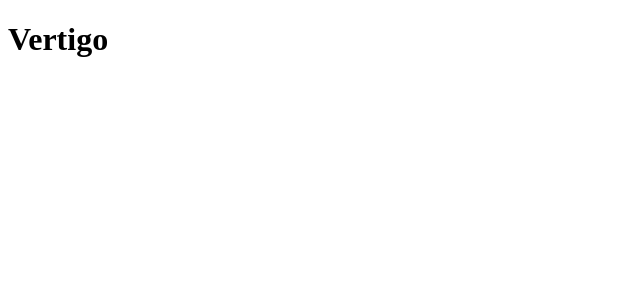
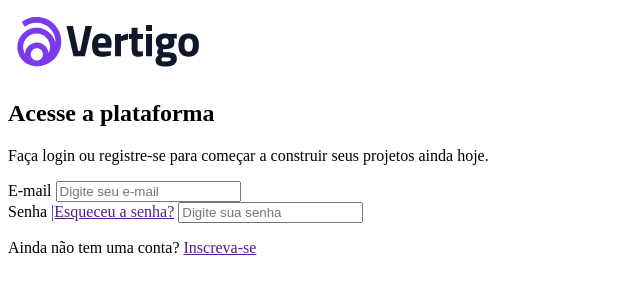
Before and after one commit to livsantana/projeto-vertigo, a plain HTML site: page index.html in a window 1280 px wide. Shown: the whole page, without its empty margins (0-640 px from the left). Drawn offline with Linux system fonts and the light colour scheme.

Commit message:
Atualização -HTML terminado

```diff
--- a/index.html
+++ b/index.html
@@ -1,13 +1,40 @@
 <!DOCTYPE html>
 <html lang="pt-BR">
+
 <head>
     <meta charset="UTF-8">
     <meta name="viewport" content="width=device-width, initial-scale=1.0">
     <link rel="stylesheet" href="style.css">
     <title>Vertigo</title>
 </head>
+
 <body>
-    <h1>Vertigo</h1>
+    <header>
+        <img src="./imagens/logo.svg" alt="logo">
+    </header>
+    <main>
+        <section class="descricao">
+            <h1>Acesse a plataforma</h1>
+            <p>Faça login ou registre-se para começar a construir seus projetos ainda hoje.</p>
+        </section>
+        <section>
+            <form action="">
+                <div class="input-box">
+                    <label for="email">E-mail</label>
+                    <input type="email" placeholder="Digite seu e-mail" id="email">
+                </div>
+                <div class="input-box">
+                    <label for="senha">Senha</label>
+                    <a href="">|Esqueceu a senha?</a>
+                    <input type="password" placeholder="Digite sua senha" id="senha">
+                </div>
+            </form>
+            <p>
+                Ainda não tem uma conta? <a href="">Inscreva-se</a>
+            </p>
+        </section>
+    </main>
 </body>
+
 </html>
 <!-- Mobile first: Conceito da responsividade: iniciar pela página do tamanho do celular -->
```
